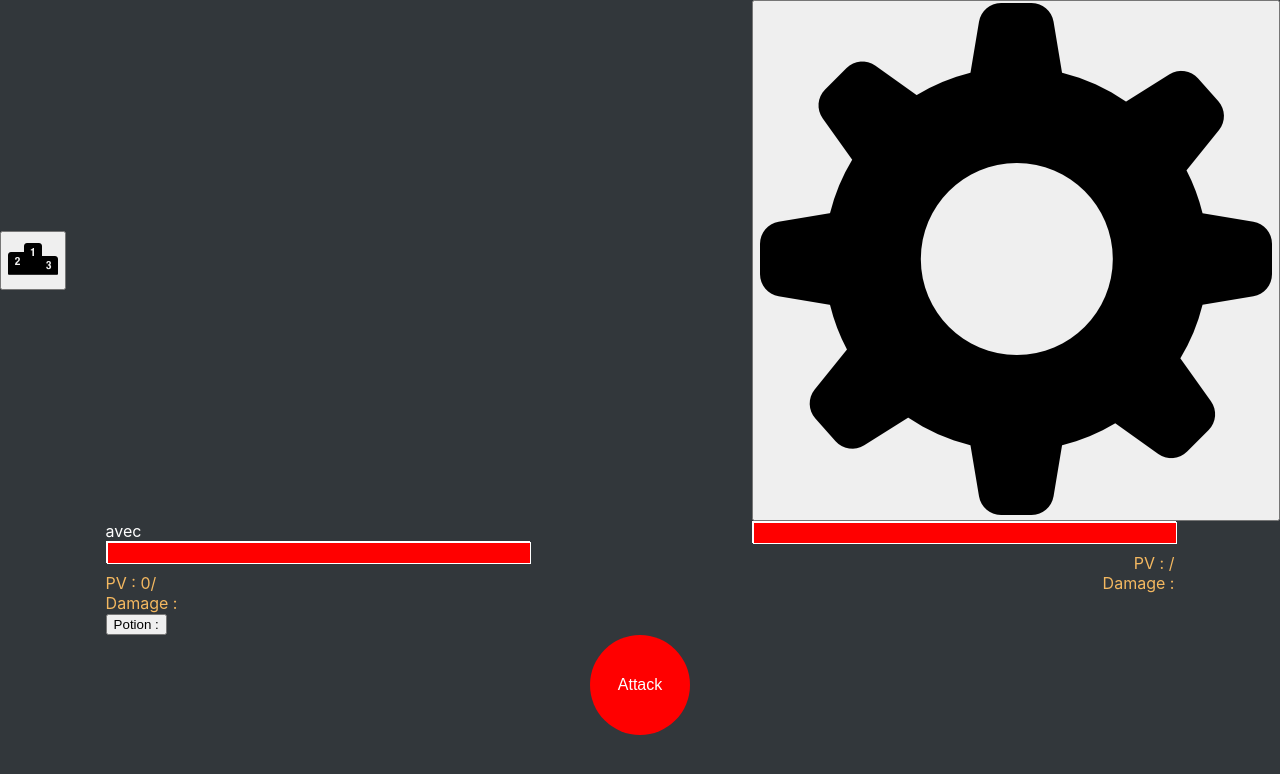
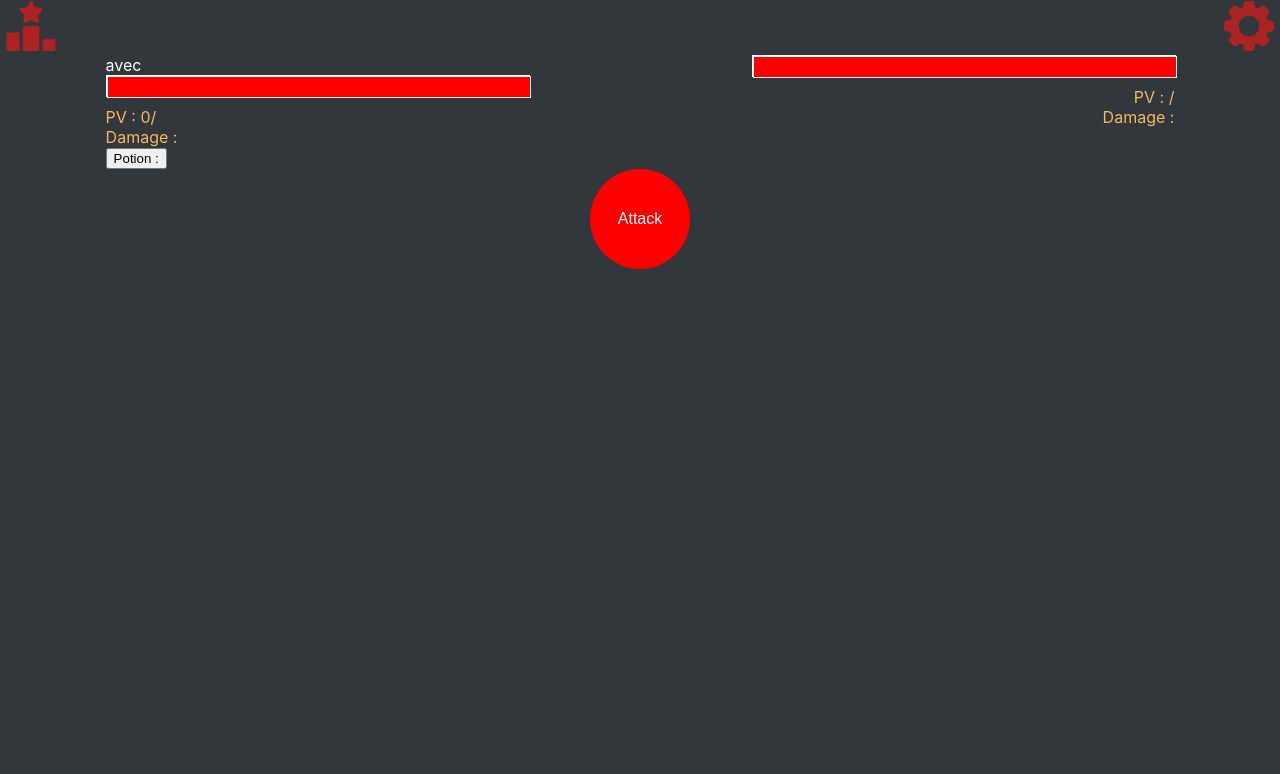
Before and after one commit to TzRPheonix/mmorpg, a React (Create React App) app in the folder FrontEnd/mmorpg/: page /fight in a window 1280 px wide. Shown: the top 774 px of the page. Built offline with nearby package versions, Linux system fonts and the light colour scheme; no server answers.

Commit message:
logo Correction

```diff
--- a/FrontEnd/mmorpg/src/fight/fight.css
+++ b/FrontEnd/mmorpg/src/fight/fight.css
@@ -84,6 +84,17 @@
 }
 
 .imgStarterFight {
-    width: 20vh;
-    height: 20vh;
+    width: 50vh;
+    height: 50vh;
 }
+
+.leaveFight {
+    background-color: #32373B;
+    border: none;
+
+}
+
+.imgSetting {
+    width: 50px;
+    height: 50px;
+}
--- a/FrontEnd/mmorpg/src/fight/fight.js
+++ b/FrontEnd/mmorpg/src/fight/fight.js
@@ -185,11 +185,11 @@ function Fight() {
   return (
     <div className="fight">
         <div className='HeaderFight'>
-            <button className='leaveFight' onClick={handleClickLeaderBoard}><img src={leaderBoardImage} alt='LeaderBoard' /> </button>
+            <button className='leaveFight' onClick={handleClickLeaderBoard}><img className='imgSetting' src={leaderBoardImage} alt='LeaderBoard' /> </button>
             <div className='title-container'>
                 <span className='title' style={{color:"#9B1D20"}}>{StarterLVL}</span>
             </div>
-            <button className='leaveFight' onClick={handleClickLeave}><img src={leaveImage} alt='Leave' /></button>
+            <button className='leaveFight' onClick={handleClickLeave}><img className='imgSetting' src={leaveImage} alt='Leave' /></button>
         </div>
         <div className='containerFight'>
             <div className='fightZone'>
```
Also changed, not shown: FrontEnd/mmorpg/src/img/leaderboard.png, FrontEnd/mmorpg/src/img/settings.png.
